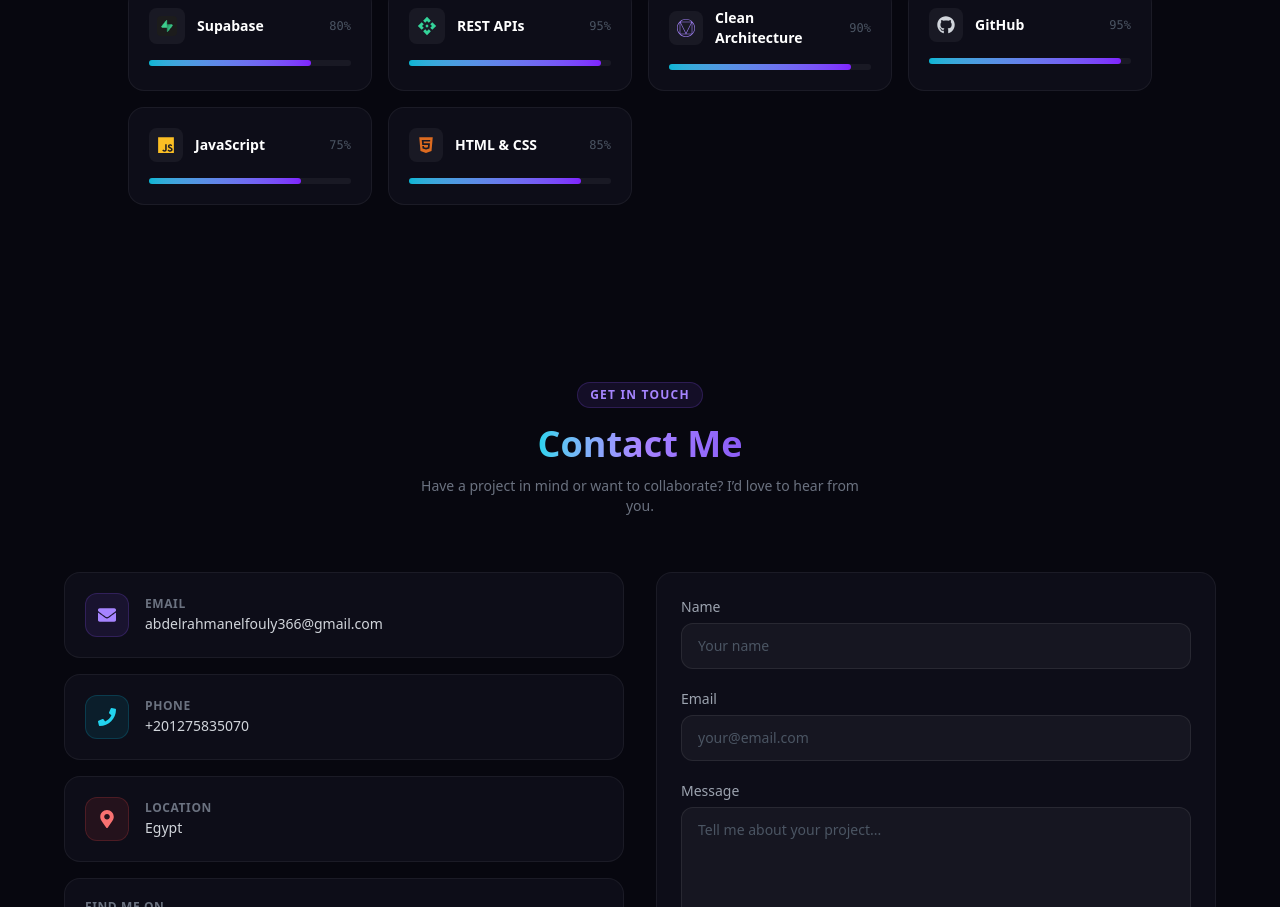
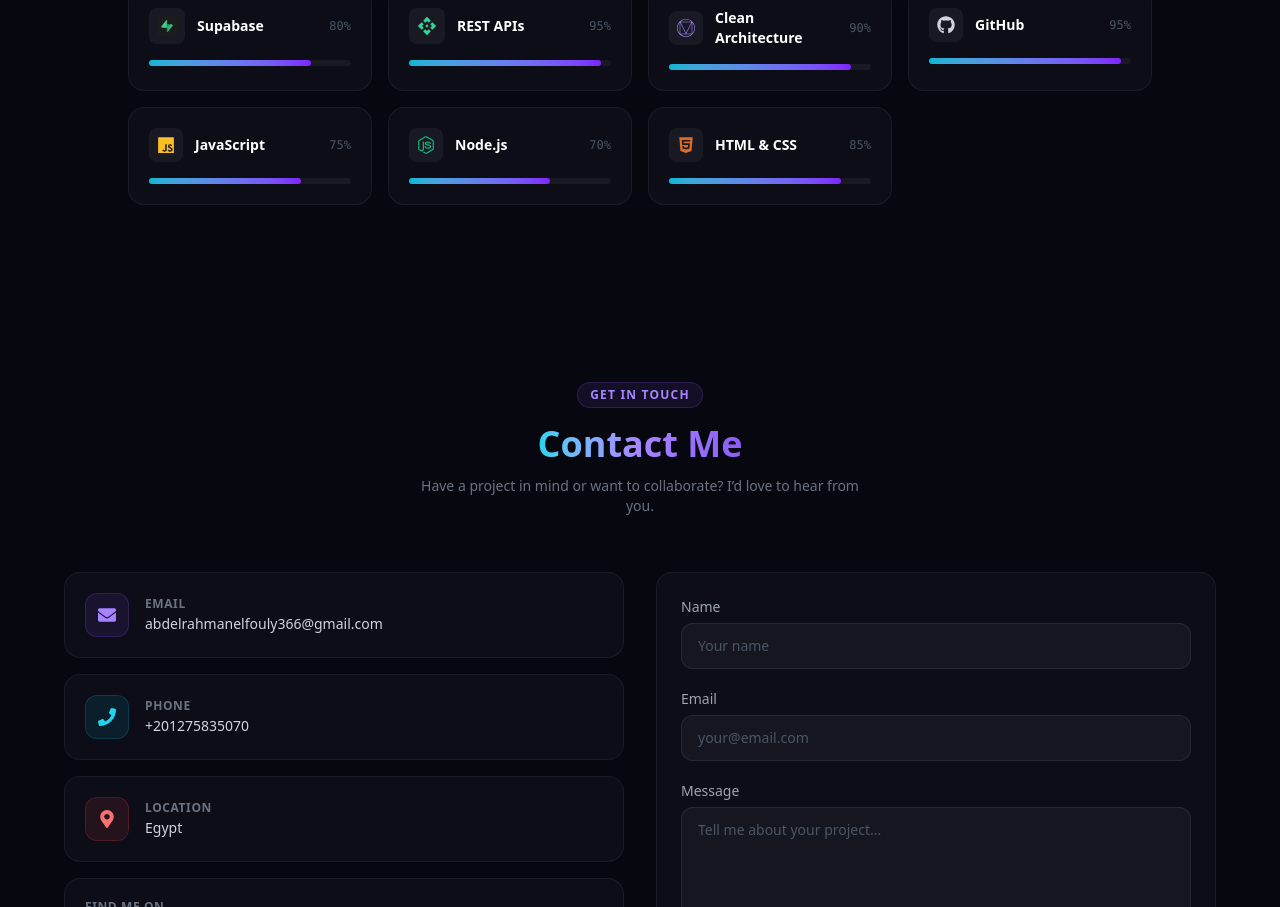
Before and after one commit to Elfouly282/portofino, a React (Vite) app: page / in a window 1280 px wide. Shown: the part 5520-6427 px from the top of the page. Built offline with nearby package versions, Linux system fonts and the light colour scheme.

Commit message:
Add Node.js to skills section

```diff
--- a/src/Components/Aboutme.jsx
+++ b/src/Components/Aboutme.jsx
@@ -2,6 +2,7 @@ import React from "react";
 import {
   FaHtml5,
   FaJs,
+  FaNodeJs,
   FaGithub,
   FaBriefcase,
   FaExternalLinkAlt,
@@ -31,6 +32,7 @@ const skills = [
   { name: "Clean Architecture", level: 90, icon: <SiMaterialdesign className="text-violet-400 text-lg" /> },
   { name: "GitHub", level: 95, icon: <FaGithub className="text-gray-300 text-lg" /> },
   { name: "JavaScript", level: 75, icon: <FaJs className="text-yellow-400 text-lg" /> },
+  { name: "Node.js", level: 70, icon: <FaNodeJs className="text-green-500 text-lg" /> },
   { name: "HTML & CSS", level: 85, icon: <FaHtml5 className="text-orange-500 text-lg" /> },
 ];
 
```
